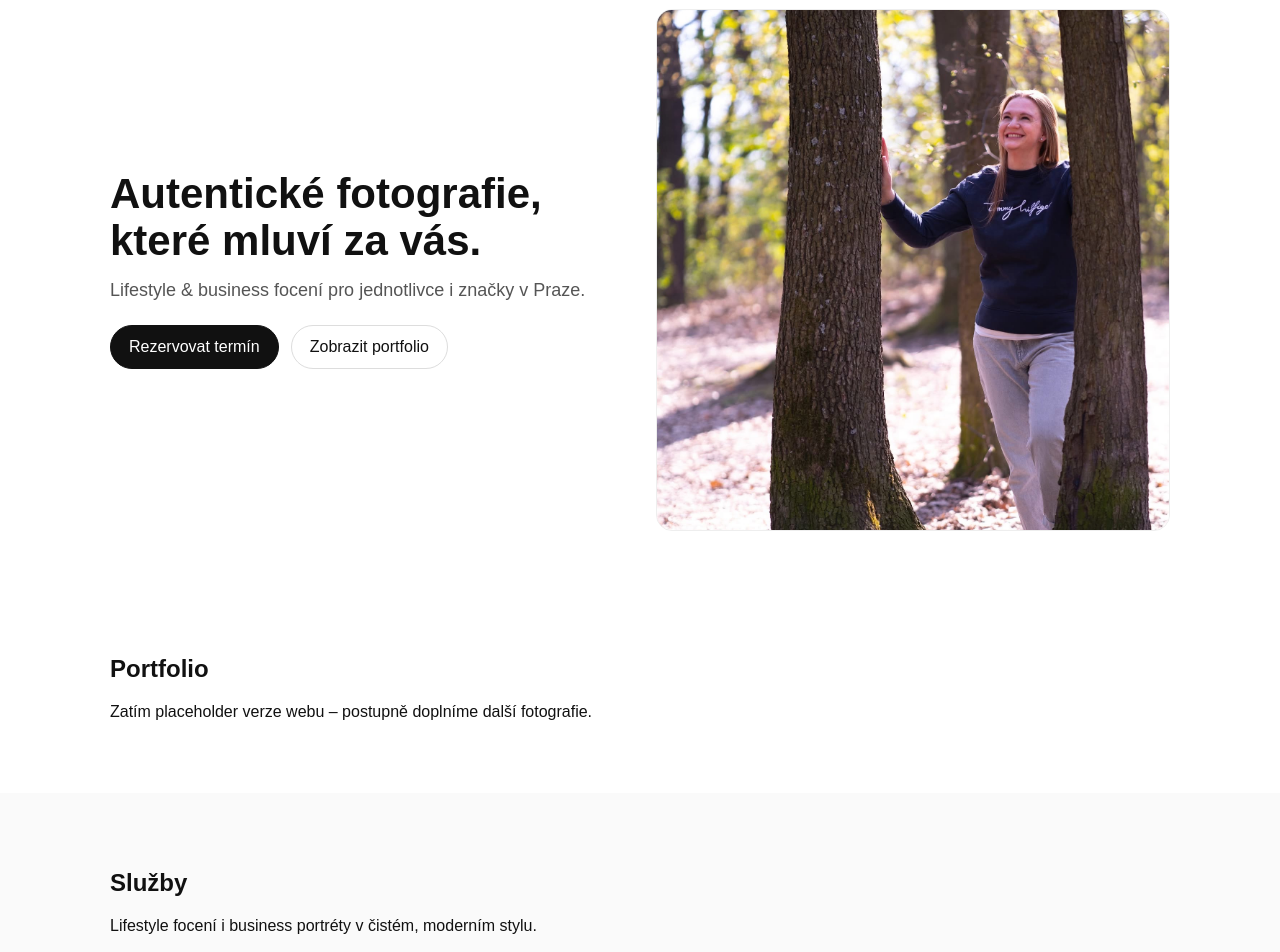
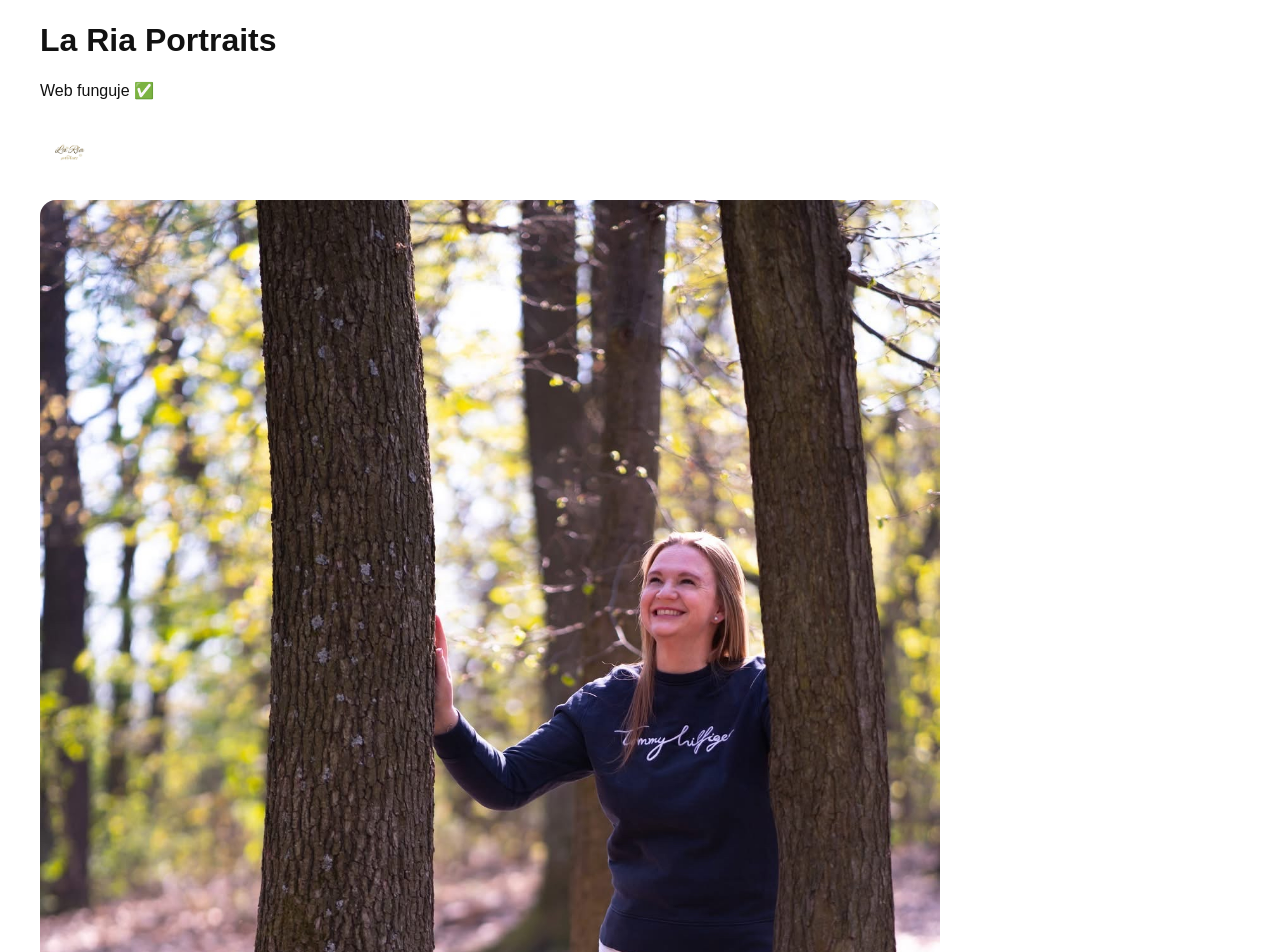
Before and after one commit to huckys25-gif/la-ria-portraits, a Next.js app: page / in a window 1280 px wide. Shown: the part 120-1072 px from the top of the page. Built offline with nearby package versions, Linux system fonts and the light colour scheme.

Commit message:
Update page.tsx

```diff
--- a/app/page.tsx
+++ b/app/page.tsx
@@ -1,51 +1,29 @@
 export default function Home() {
   return (
-    <main>
-      <section className="hero">
-        <div className="container hero-grid">
-          <div className="hero-text">
-            <h1>Autentické fotografie, které mluví za vás.</h1>
-            <p>
-              Lifestyle & business focení pro jednotlivce i značky v Praze.
-            </p>
+    <main style={{ padding: "40px", fontFamily: "Arial, sans-serif" }}>
+      <h1>La Ria Portraits</h1>
+      <p>Web funguje ✅</p>
 
-            <div className="hero-buttons">
-              <a href="#kontakt" className="btn btn-primary">
-                Rezervovat termín
-              </a>
-              <a href="#portfolio" className="btn">
-                Zobrazit portfolio
-              </a>
-            </div>
-          </div>
+      <div style={{ marginTop: "20px" }}>
+        <img
+          src="/logo.png"
+          alt="La Ria Portraits logo"
+          style={{ height: "60px", width: "auto", marginBottom: "20px" }}
+        />
+      </div>
 
-          <div className="hero-image-wrap">
-            <img src="/hero.jpg" alt="Hero fotografie" className="hero-image" />
-          </div>
-        </div>
-      </section>
-
-      <section id="portfolio" className="section">
-        <div className="container">
-          <h2>Portfolio</h2>
-          <p>Zatím placeholder verze webu – postupně doplníme další fotografie.</p>
-        </div>
-      </section>
-
-      <section id="sluzby" className="section section-light">
-        <div className="container">
-          <h2>Služby</h2>
-          <p>Lifestyle focení i business portréty v čistém, moderním stylu.</p>
-        </div>
-      </section>
-
-      <section id="kontakt" className="section">
-        <div className="container">
-          <h2>Kontakt</h2>
-          <p>Email: katkawei@gmail.com</p>
-          <p>Telefon: +420 603 155 635</p>
-        </div>
-      </section>
+      <div>
+        <img
+          src="/hero.jpg"
+          alt="Hero fotografie"
+          style={{
+            width: "100%",
+            maxWidth: "900px",
+            borderRadius: "16px",
+            display: "block"
+          }}
+        />
+      </div>
     </main>
   );
 }
```
